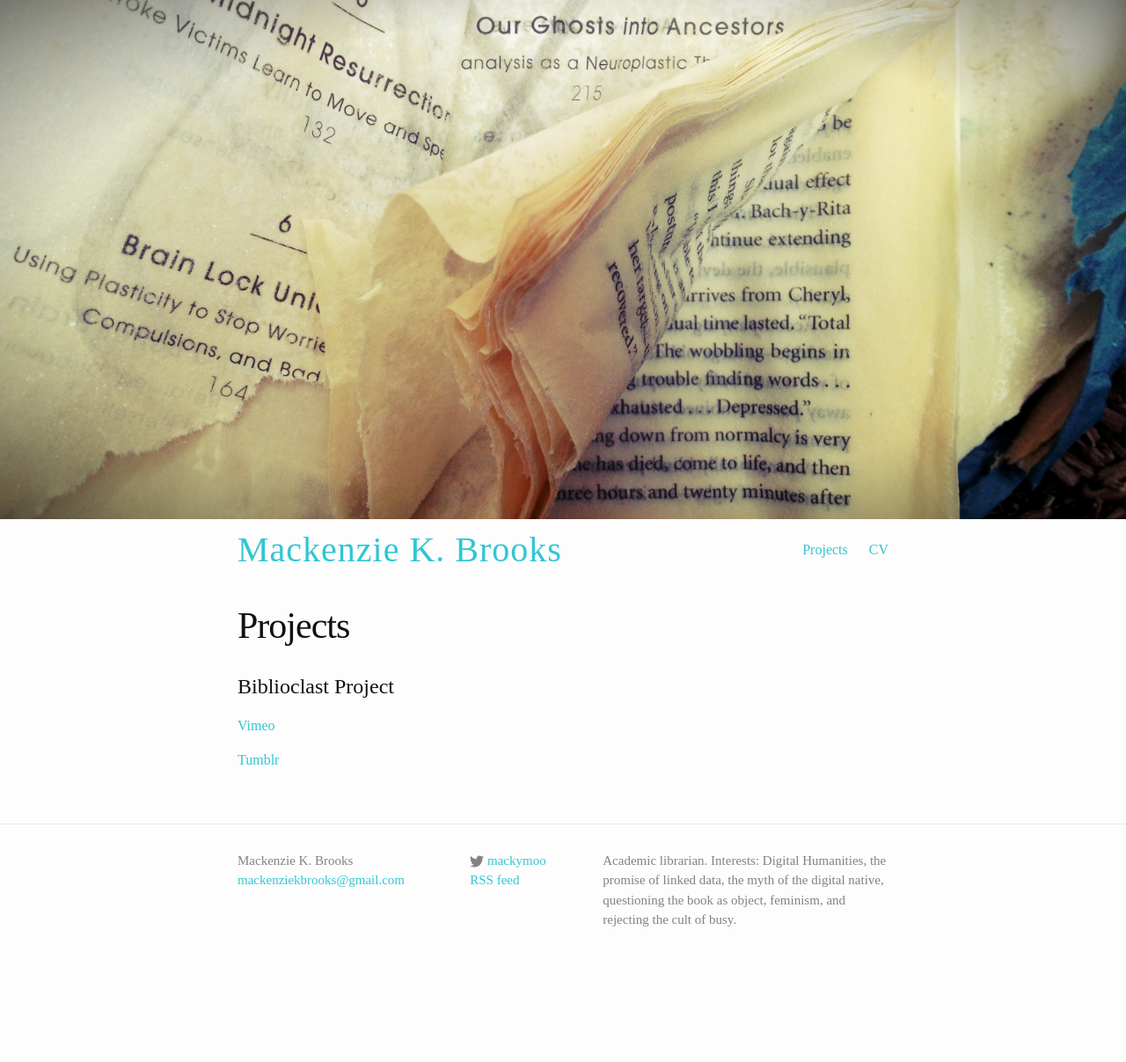
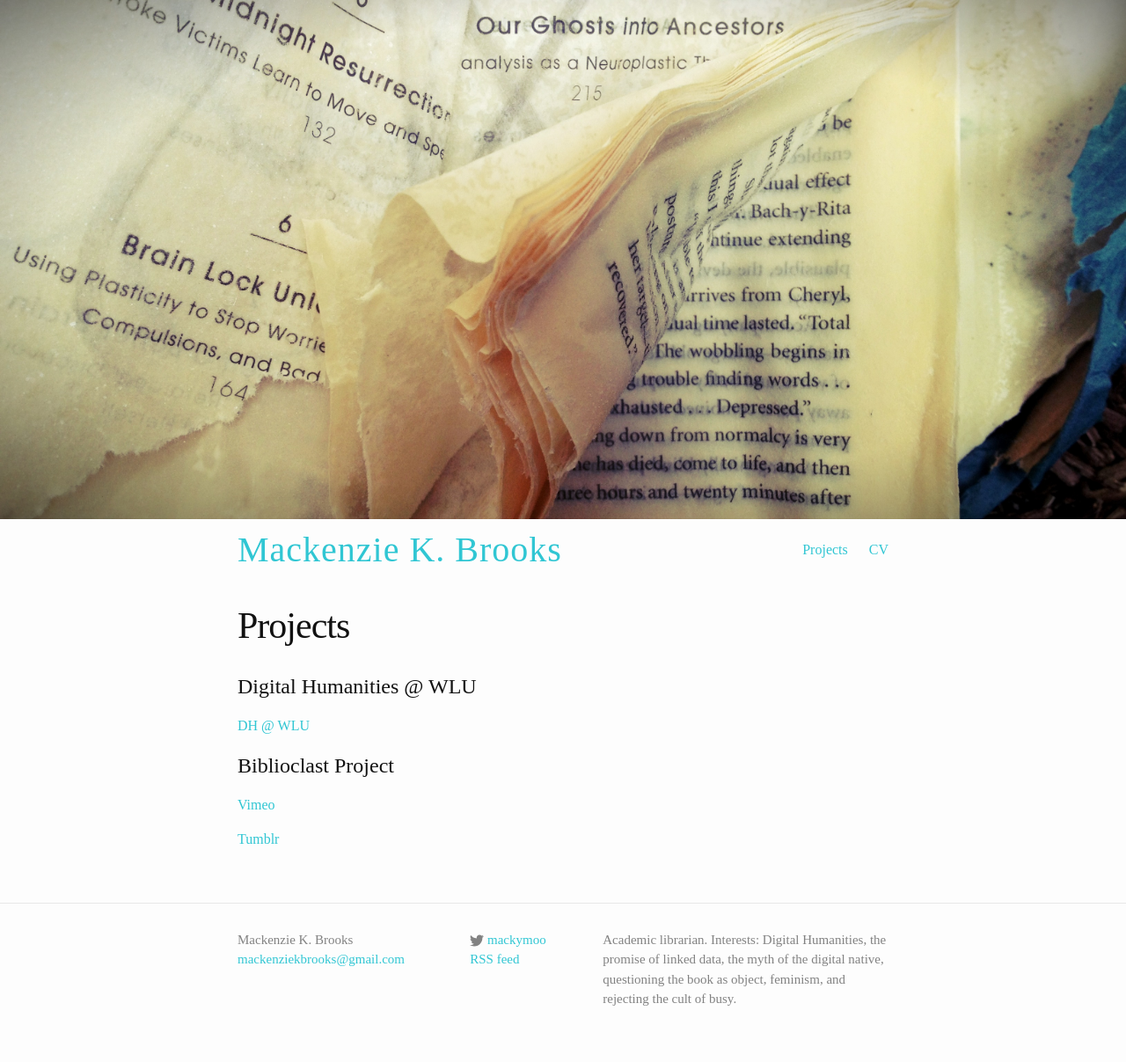
Before and after one commit to mackenziekbrooks/website, a Jekyll site: the page built from projects/index.md, in a window 1280 px wide. Shown: the whole page at 88% size. Built offline with Jekyll 4.4.1, drawn with Linux system fonts in a browser that asks for light colours; some web fonts are replaced; before the commit the page ends 1117 px from its top, so only the background shows below that.

Commit message:
updated projects page, though needs more

```diff
--- a/projects/index.md
+++ b/projects/index.md
@@ -3,6 +3,9 @@ layout: page
 title:  Projects
 ---
 
+# Digital Humanities @ WLU
+[DH @ WLU](http://digitalhumanities.wlu.edu)
+
 # Biblioclast Project
 [Vimeo](https://vimeo.com/61151183)
 
```
Also changed, not shown: _config.yml (line endings or trailing spaces).
